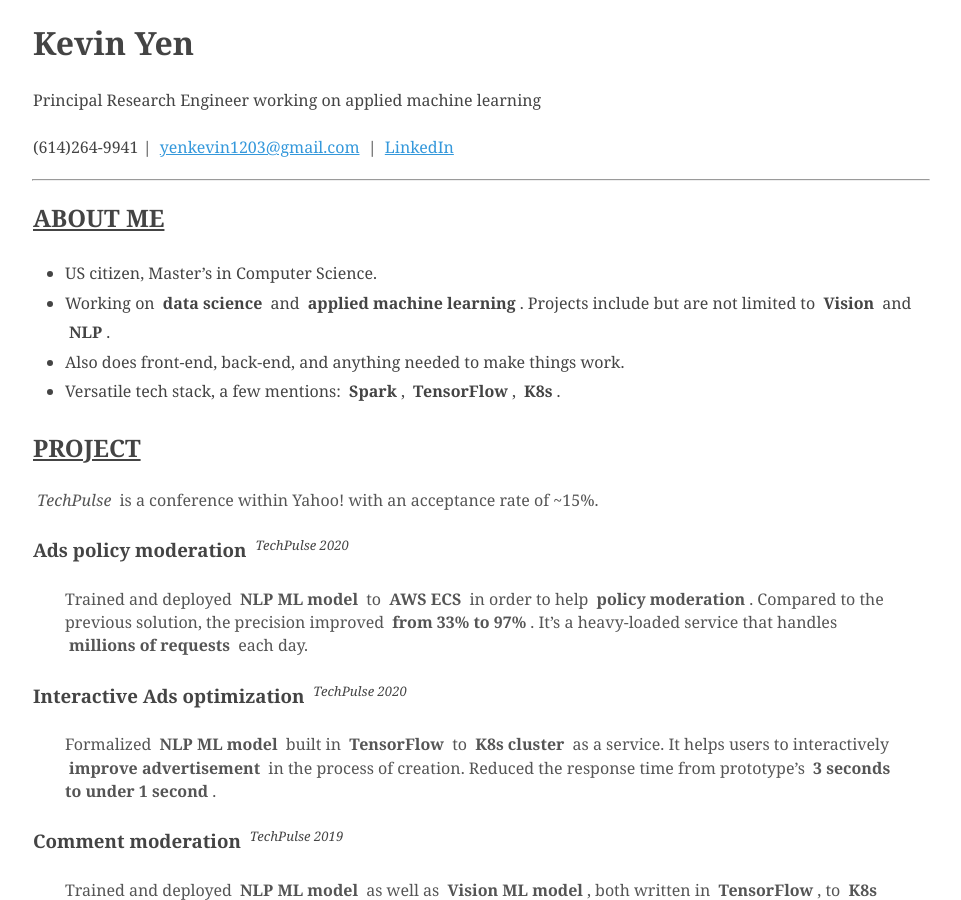
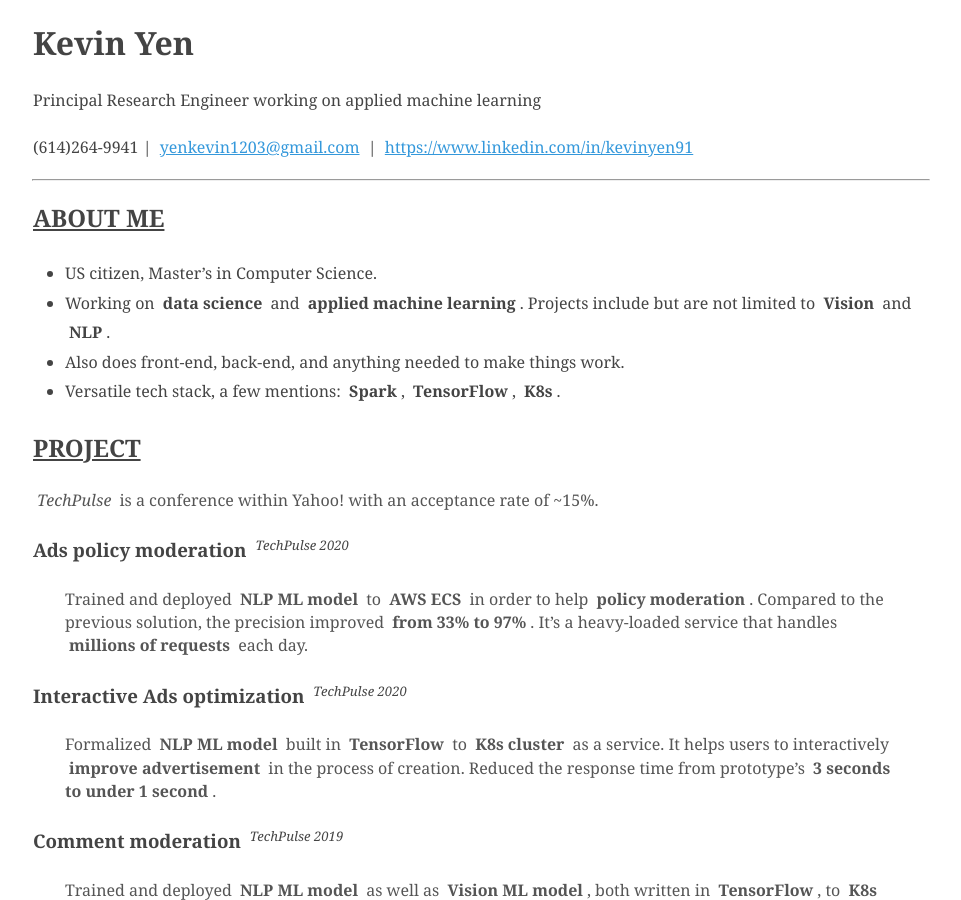
Before and after one commit to NivekNey/NivekNey.github.io, a Jekyll site: the page built from index.md, in a window 1280 px wide and 900 px high. Shown: the whole window, without its empty margins (159-1120 px from the left). Built offline with Jekyll 4.4.1, drawn with Linux system fonts in a browser that asks for light colours; part of the change alters nothing that is shown.

Commit message:
Update index.md

```diff
--- a/index.md
+++ b/index.md
@@ -9,7 +9,7 @@ title: Kevin Yen
 <h4 id="webaddress">
 (614)264-9941
 | <a href="yenkevin1203@gmail.com">yenkevin1203@gmail.com</a>
-| <a href="https://www.linkedin.com/in/kevinyen91">LinkedIn</a>
+| <a href="https://www.linkedin.com/in/kevinyen91">https://www.linkedin.com/in/kevinyen91</a>
 <!-- | <a href="https://github.com/NivekNey">GitHub</a> -->
 </h4>
 
```
